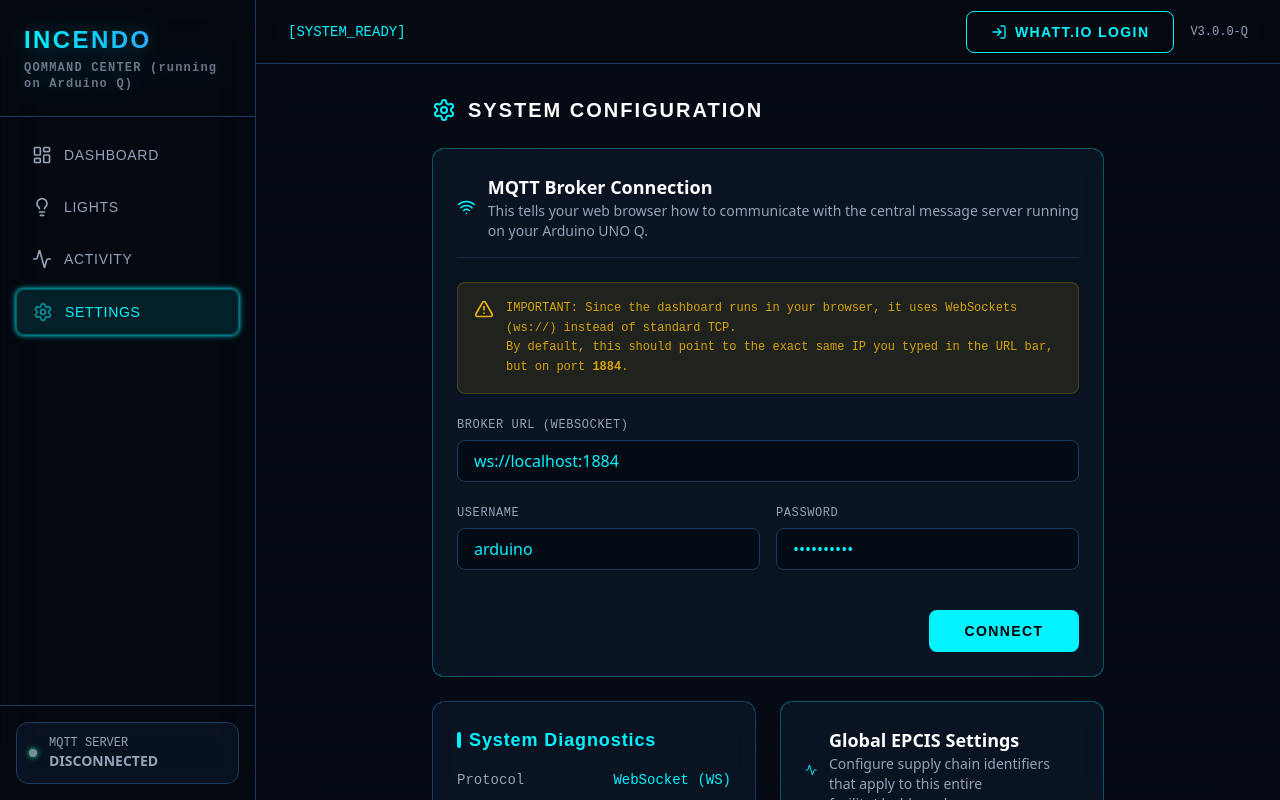
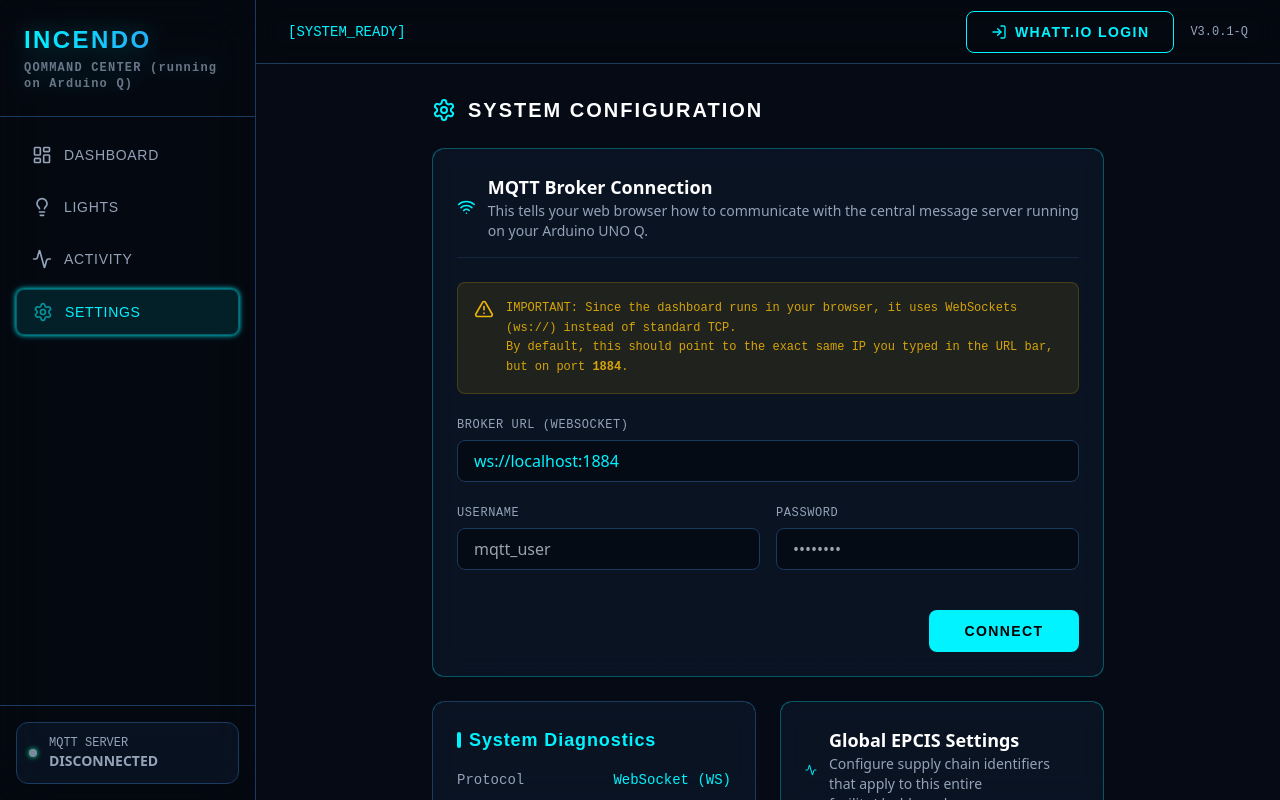
Before and after one commit to StefanLostboyslab/incendo-dashboard, a React (Vite) app: page / in a window 1280 px wide. Both pictures are taken after a click on the button "SETTINGS". Built offline with nearby package versions, Linux system fonts and the light colour scheme.

Commit message:
[FIX] Remove Settings defaults to allow anonymous MQTT and bump version to V3.0.1

```diff
--- a/src/components/DashboardLayout.tsx
+++ b/src/components/DashboardLayout.tsx
@@ -78,7 +78,7 @@ export const DashboardLayout: React.FC<{
                     </div>
                     <div className="flex items-center gap-4">
                         <UserWidget />
-                        <div className="text-xs font-mono text-tron-muted">V3.0.0-Q</div>
+                        <div className="text-xs font-mono text-tron-muted">V3.0.1-Q</div>
                     </div>
                 </header>
 
--- a/src/components/SettingsPanel.tsx
+++ b/src/components/SettingsPanel.tsx
@@ -6,8 +6,8 @@ import { Wifi, AlertTriangle, Activity } from 'lucide-react';
 export const SettingsPanel: React.FC = () => {
     const { connect, status, disconnect, publish } = useMQTT();
     const [brokerUrl, setBrokerUrl] = useState(`ws://${window.location.hostname}:1884`);
-    const [username, setUsername] = useState('arduino');
-    const [password, setPassword] = useState('2look@R2D2');
+    const [username, setUsername] = useState('');
+    const [password, setPassword] = useState('');
 
     // Global EPCIS Settings
     const [globalBizLocation, setGlobalBizLocation] = useState('');
```
